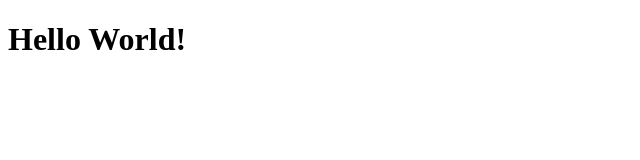
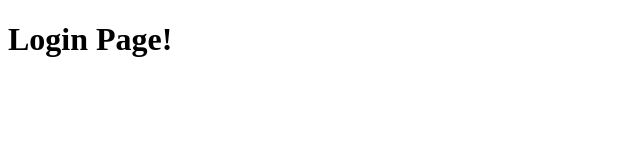
Before and after one commit to iiiyu/fluent-ui-admin, a React (Create React App) app: page /login in a window 1280 px wide. Shown: the top 160 px of the page, without its empty margins (0-640 px from the left). Built offline with nearby package versions, Linux system fonts and the light colour scheme.

Commit message:
add react router dom library

```diff
--- a/package.json
+++ b/package.json
@@ -10,8 +10,10 @@
     "@types/node": "^12.0.0",
     "@types/react": "^17.0.0",
     "@types/react-dom": "^17.0.0",
+    "@types/react-router-dom": "^5.1.7",
     "react": "^17.0.2",
     "react-dom": "^17.0.2",
+    "react-router-dom": "^5.2.0",
     "react-scripts": "4.0.3",
     "typescript": "^4.1.2",
     "web-vitals": "^1.0.1"
--- a/src/App.tsx
+++ b/src/App.tsx
@@ -1,11 +1,21 @@
 import React from 'react';
-import './App.css';
+import {
+  BrowserRouter as Router,
+  Route,
+  Switch,
+} from 'react-router-dom';
+import NotFound from './views/NotFound';
+import Login from './views/Login';
 
 function App() {
   return (
-    <div>
-      <h1>Hello World!</h1>
-    </div>
+    <Router>
+      <Switch>
+        <Route path="/404" component={NotFound} />
+        <Route path="/login" component={Login} />
+        <Route component={NotFound} />
+      </Switch>
+    </Router>
   );
 }
 
--- /dev/null
+++ b/src/views/Login.tsx
@@ -0,0 +1,10 @@
+import React from 'react';
+function Login() {
+  return (
+    <div>
+      <h1>Login Page!</h1>
+    </div>
+  );
+}
+
+export default Login;
--- /dev/null
+++ b/src/views/NotFound.tsx
@@ -0,0 +1,10 @@
+import React from 'react';
+function NotFound() {
+  return (
+    <div>
+      <h1>404 NotFound!</h1>
+    </div>
+  );
+}
+
+export default NotFound;
```
Also changed, not shown: 1 other file (tests, documents, lock files or other folders).
